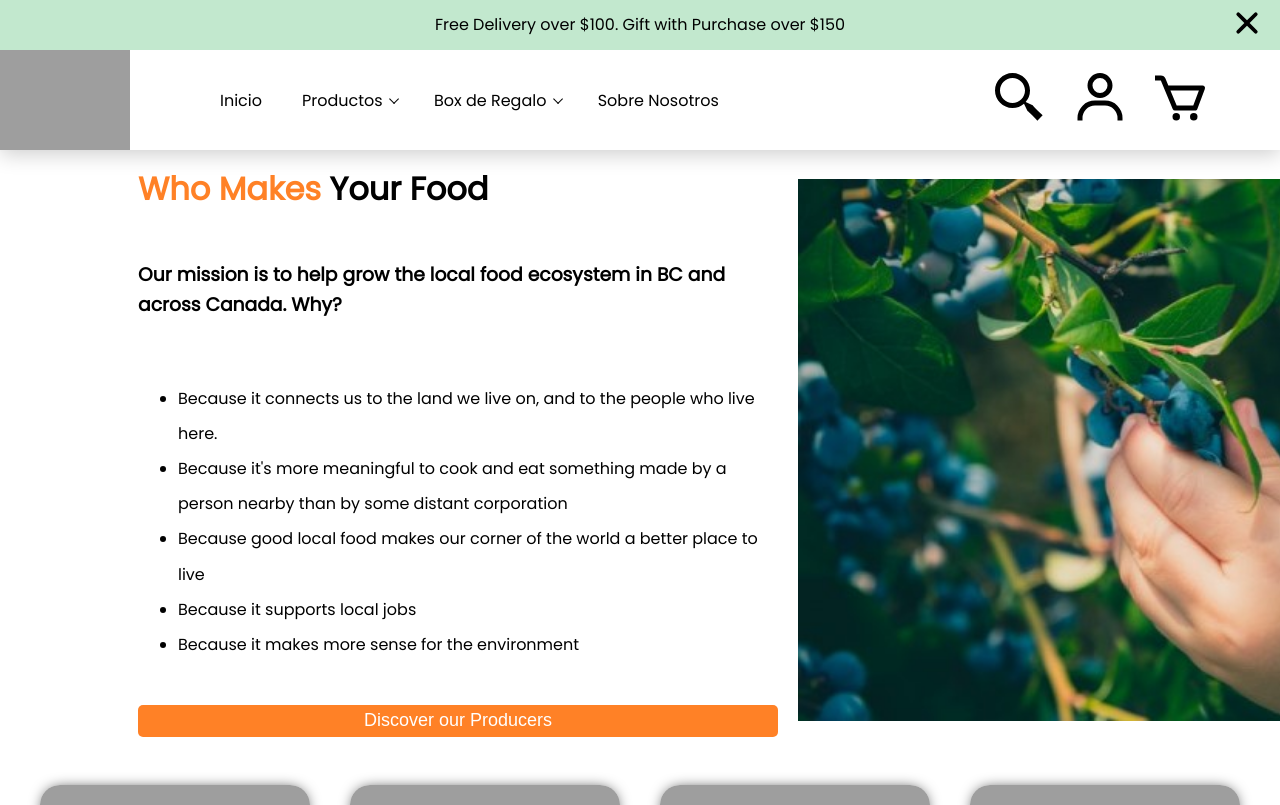
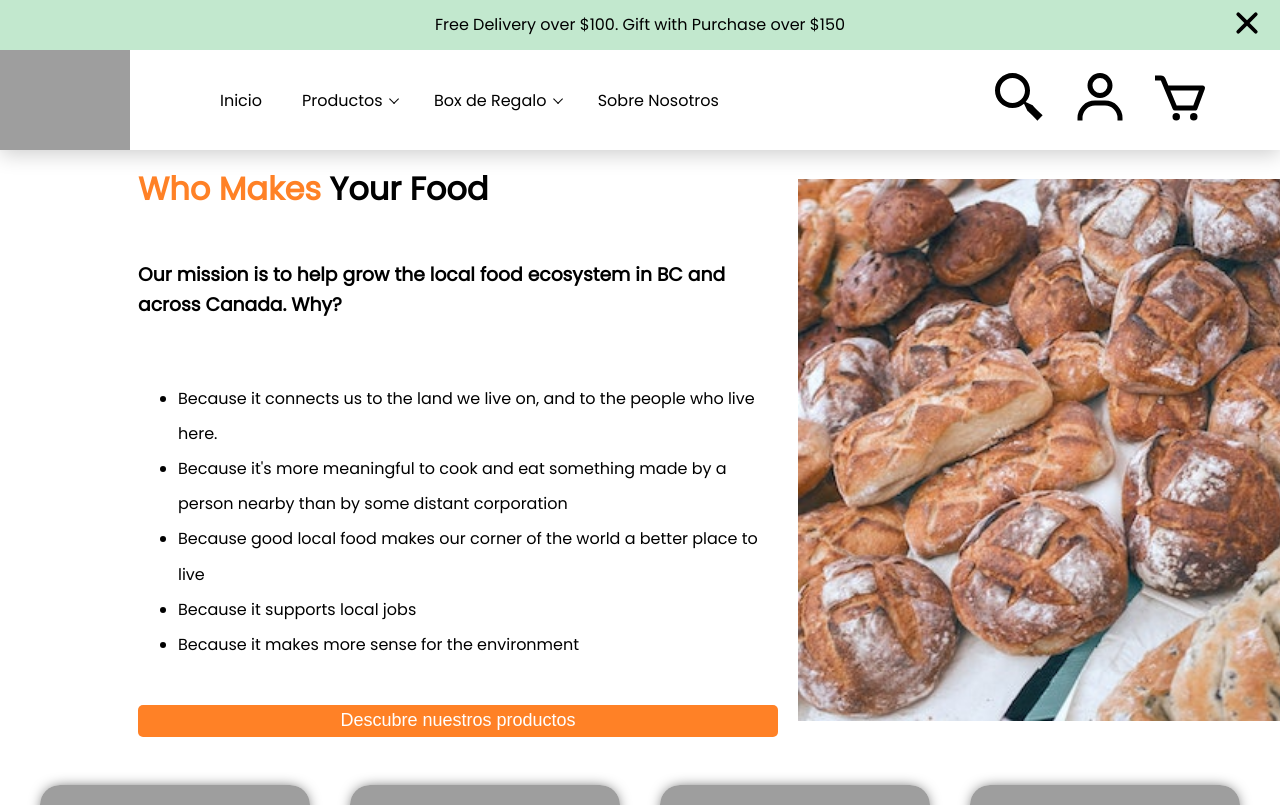
Before and after one commit to SzucsJuan21/proyectogrupal, a React (Create React App) app: page / in a window 1280 px wide. Shown: the top 805 px of the page. Built offline with nearby package versions, Linux system fonts and the light colour scheme; data requests are answered from the project's data file; grey boxes are pictures that could not be loaded; a web font is replaced by a local one.

Commit message:
Cambie imagen banner 1 y traducí las palabras del boton banner 1

```diff
--- a/src/Componentes/Seccion info/MainContainer.js
+++ b/src/Componentes/Seccion info/MainContainer.js
@@ -1,6 +1,6 @@
 import React from "react";
 import SubSection from "./SubSection";
-import img1 from "../Seccion info/img/img1.jpg";
+import panaderia from "../Seccion info/img/panaderia.jpg";
 import Boton from "../Utilidades/Boton";
 import styled from "styled-components";
 
@@ -49,14 +49,14 @@ const MainContainer = () => {
           <li>Because it supports local jobs</li>
           <li>Because it makes more sense for the environment</li>
         </ul>
-        <Boton color="#FF8126" colorHover="#D96817" texto="Discover our Producers" />
+        <Boton color="#FF8126" colorHover="#D96817" texto="Descubre nuestros productos" />
       </SubSection>
       <SubSection>
         <img
           style={{
             objectFit: "fill",
           }}
-          src={img1}
+          src={panaderia}
         ></img>
         </SubSection>
 
```
Also changed, not shown: src/Componentes/Seccion info/img/panaderia.jpg (added).
